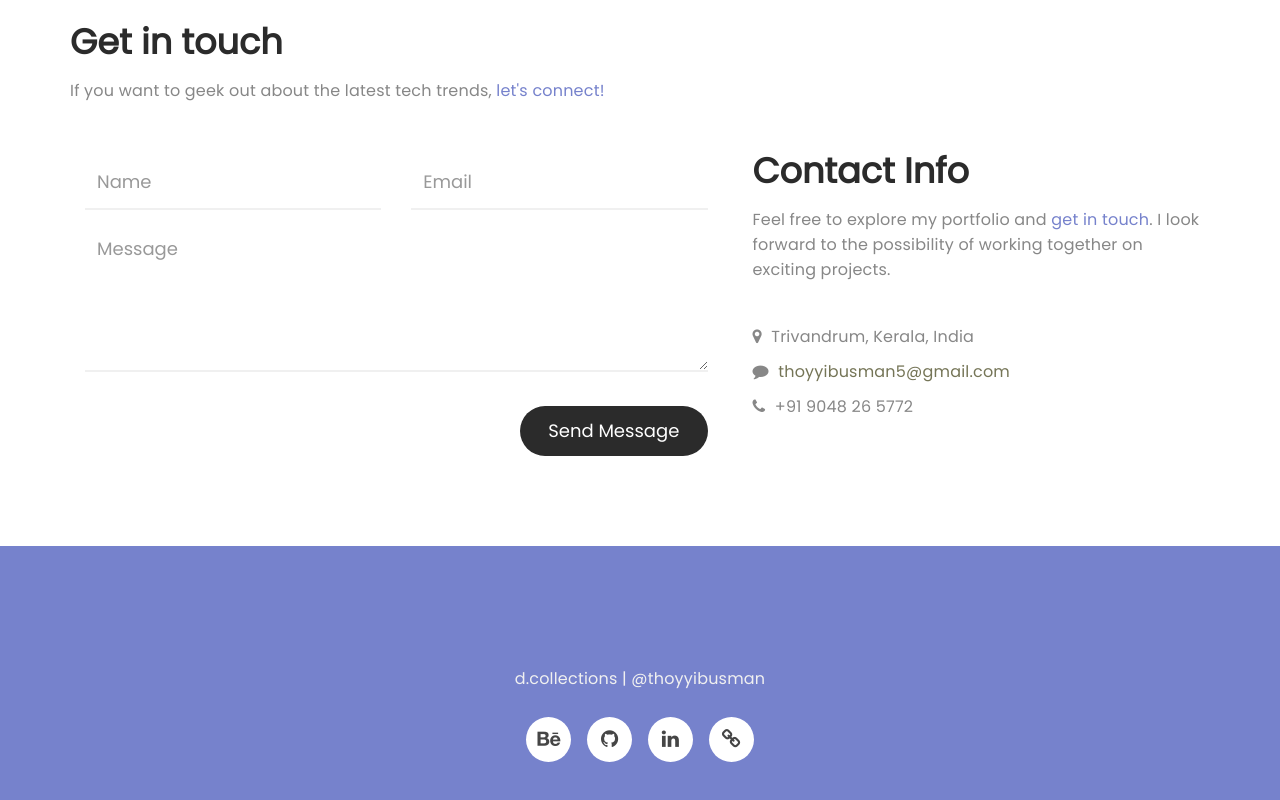
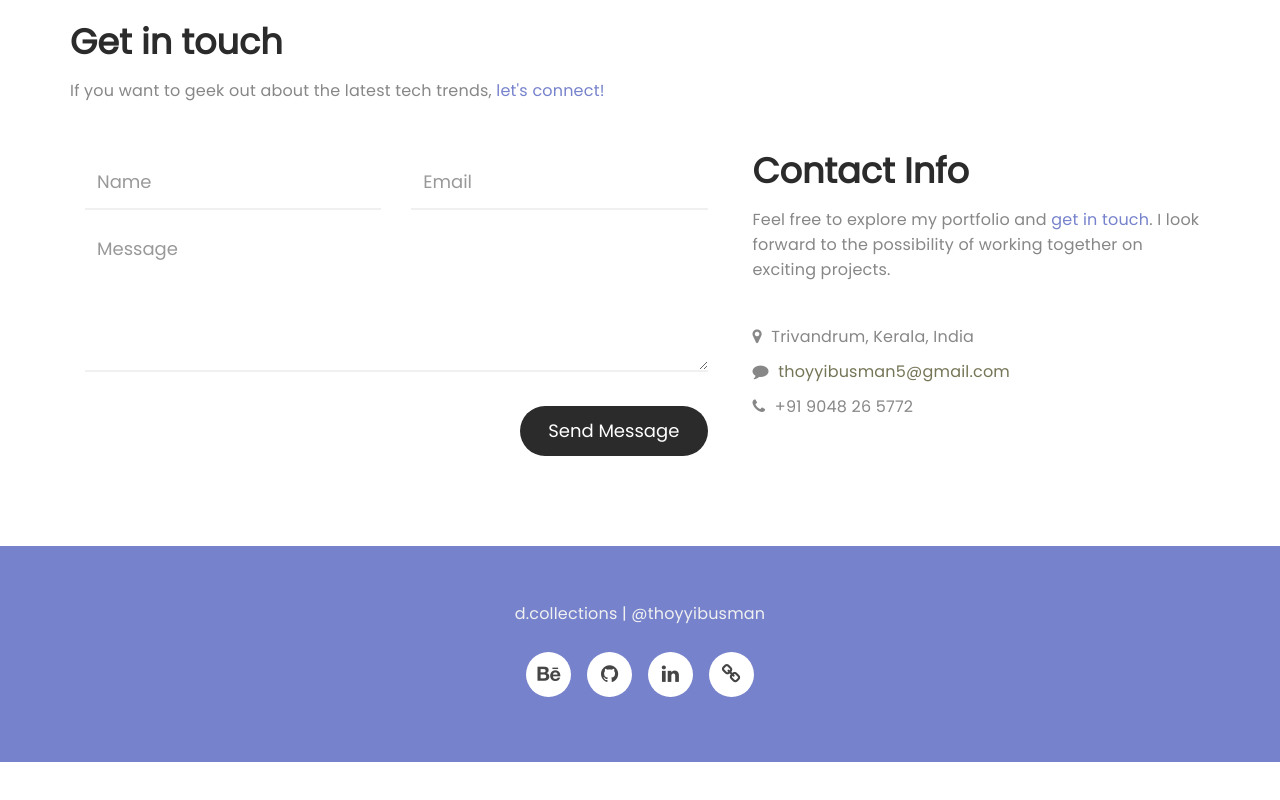
Before and after one commit to thoyyibusman/Portfolio, a plain HTML site: page index.html in a window 1280 px wide. Shown: the part 3179-3979 px from the top of the page. After the commit the page ends 3941 px from the top, so only its background shows below. Drawn offline with Linux system fonts and the light colour scheme.

Commit message:
Update style.css

```diff
--- a/css/style.css
+++ b/css/style.css
@@ -409,7 +409,7 @@ footer {
 footer {
   background: #7682cc;
   text-align: center;
-  padding: 120px 0;
+  padding: 55px 0;
 }
 
 footer p {
```
